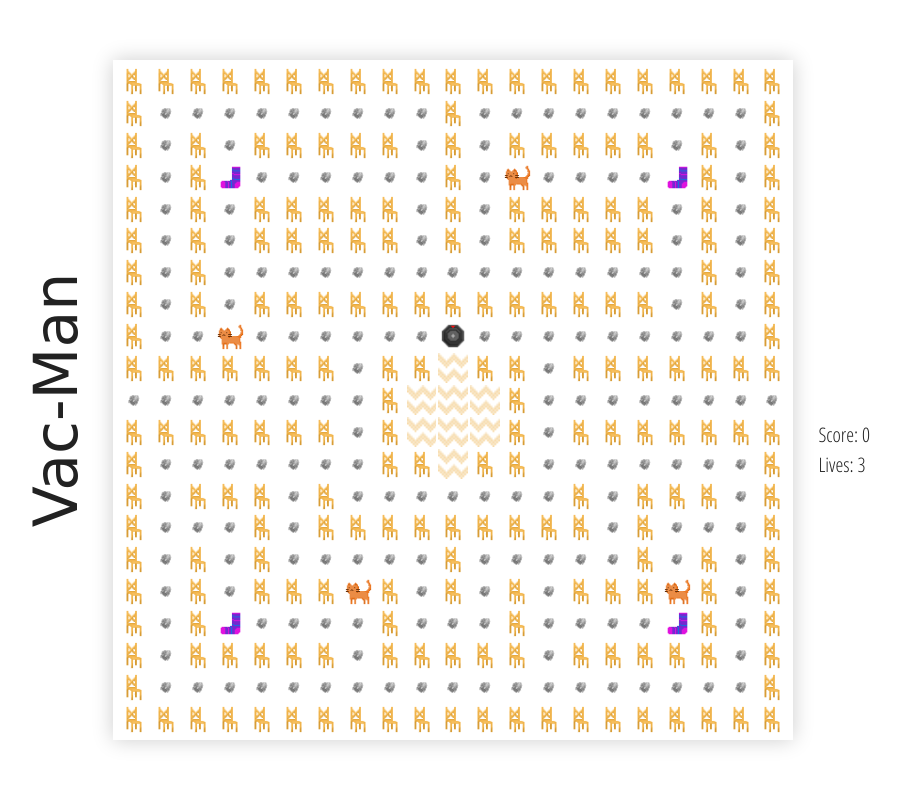
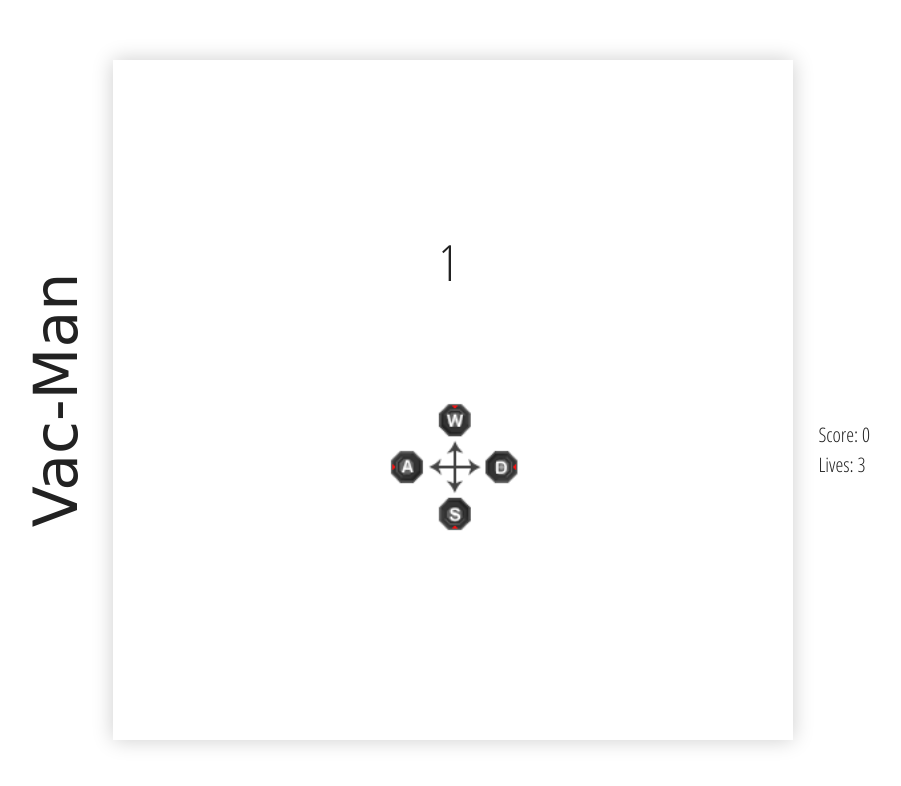
Before and after one commit to katheich/project-1, a plain HTML site: page index.html in a window 1280 px wide. Both pictures are taken after a click on the button "Start game". Shown: the whole page, without its empty margins (238-1139 px from the left). Drawn offline with Linux system fonts and the light colour scheme; a web font is replaced by a local one.

Commit message:
tuesday evening

```diff
--- a/scripts/app.js
+++ b/scripts/app.js
@@ -29,12 +29,34 @@ function main() {
 
   const button = document.createElement('button')
   button.innerHTML = 'Start game'
-  button.addEventListener('click', runGame)
+  button.addEventListener('click', countdownScreen)
   messageScreen.appendChild(button)
 
-  const instructions = document.createElement('img')
-  instructions.setAttribute('src', 'images/instructions.png')
-  messageScreen.appendChild(instructions)
+  // COUNTDOWN / INSTRUCTIONS SCREEN
+  function countdownScreen() {
+
+    messageScreen.innerHTML = ''
+
+    let counter = 3
+    const startCountdown = document.createElement('div')
+    startCountdown.classList.add('startCountdown')
+    startCountdown.innerHTML = counter
+    messageScreen.appendChild(startCountdown)
+
+    const instructions = document.createElement('img')
+    instructions.setAttribute('src', 'images/instructions.png')
+    messageScreen.appendChild(instructions)
+
+    const starterInterval = setInterval(() => {
+      counter -= 1
+      startCountdown.innerHTML = counter
+    }, 1000)
+
+    setTimeout(() => {
+      clearInterval(starterInterval)
+      runGame()
+    }, 3000)
+  }
 
 
   // END GAME FUNCTION
@@ -60,7 +82,7 @@ function main() {
 
     const button = document.createElement('button')
     button.innerHTML = 'Play again'
-    button.addEventListener('click', runGame)
+    button.addEventListener('click', countdownScreen)
     messageScreen.appendChild(button)
 
     cells = []
--- a/styles/main.css
+++ b/styles/main.css
@@ -131,6 +131,11 @@ button {
   font-size: 18px;
 }
 
+.startCountdown {
+  max-height: 20%;
+  font-size: 50px;
+}
+
 img {
   height: 20%;
   margin: 30px 0;
```
